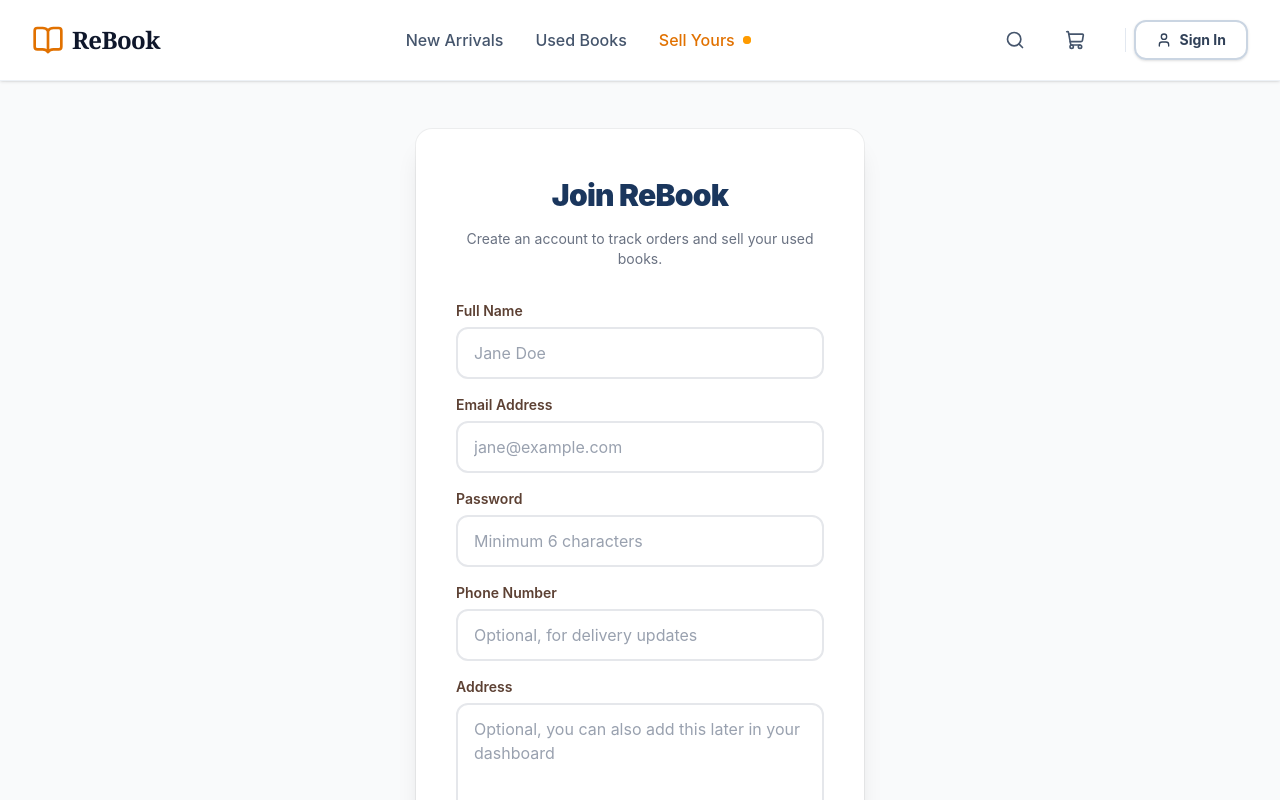
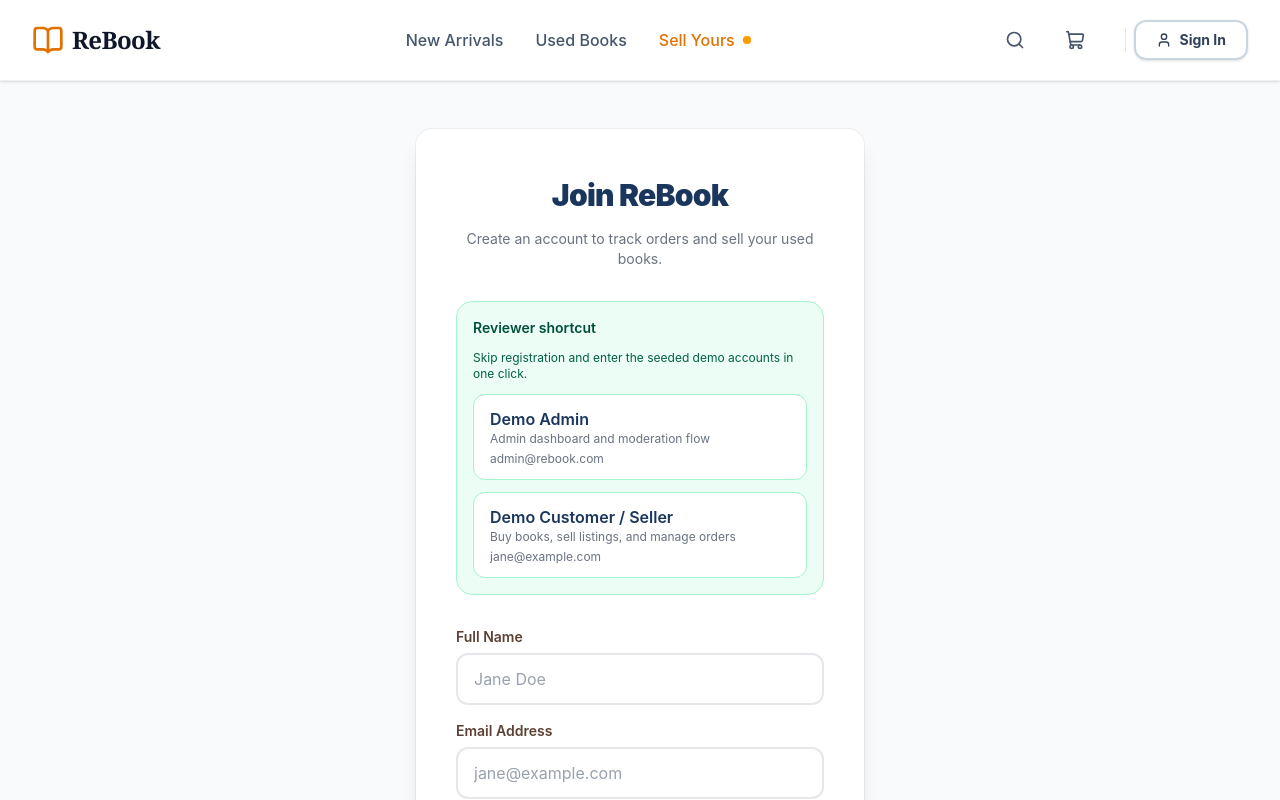
Before and after one commit to SHUBHI-KUMARI/BookStore, a React (Vite) app in the folder frontend/: page /signup in a window 1280 px wide. Shown: the top 800 px of the page. Built offline with nearby package versions, Linux system fonts and the light colour scheme; no server answers.

Commit message:
added demo login for reviewers

```diff
--- /dev/null
+++ b/frontend/src/constants/demoAccounts.ts
@@ -0,0 +1,14 @@
+export const DEMO_ACCOUNTS = [
+  {
+    label: "Demo Admin",
+    roleHint: "Admin dashboard and moderation flow",
+    email: "admin@rebook.com",
+    password: "admin123",
+  },
+  {
+    label: "Demo Customer / Seller",
+    roleHint: "Buy books, sell listings, and manage orders",
+    email: "jane@example.com",
+    password: "seller123",
+  },
+] as const;
--- a/frontend/src/pages/Login.tsx
+++ b/frontend/src/pages/Login.tsx
@@ -3,6 +3,7 @@ import { Link, useNavigate } from "react-router-dom";
 import { useAuth } from "../hooks/useAuth";
 import { Input } from "../components/ui/Input";
 import { Button } from "../components/ui/Button";
+import { DEMO_ACCOUNTS } from "../constants/demoAccounts";
 
 const Login = () => {
   const [email, setEmail] = useState("");
@@ -12,14 +13,34 @@ const Login = () => {
   const { login } = useAuth();
   const navigate = useNavigate();
 
+  const navigateAfterLogin = () => {
+    const role = JSON.parse(localStorage.getItem("user") || "{}")?.role;
+    navigate(role === "ADMIN" ? "/admin" : "/dashboard");
+  };
+
   const handleSubmit = async (e: React.FormEvent) => {
     e.preventDefault();
     setError("");
     setIsSubmitting(true);
     try {
       await login({ email, password });
-      const role = JSON.parse(localStorage.getItem("user") || "{}")?.role;
-      navigate(role === "ADMIN" ? "/admin" : "/dashboard");
+      navigateAfterLogin();
+    } catch (err: unknown) {
+      if (err instanceof Error) setError(err.message);
+    } finally {
+      setIsSubmitting(false);
+    }
+  };
+
+  const handleDemoLogin = async (demo: (typeof DEMO_ACCOUNTS)[number]) => {
+    setError("");
+    setEmail(demo.email);
+    setPassword(demo.password);
+    setIsSubmitting(true);
+
+    try {
+      await login({ email: demo.email, password: demo.password });
+      navigateAfterLogin();
     } catch (err: unknown) {
       if (err instanceof Error) setError(err.message);
     } finally {
@@ -37,6 +58,29 @@ const Login = () => {
           <p className="mt-4 text-center text-sm text-gray-500">
             Sign in to access your account, orders, and saved books.
           </p>
+        </div>
+
+        <div className="rounded-2xl border border-amber-200 bg-amber-50 p-4">
+          <p className="text-sm font-semibold text-amber-900 mb-3">
+            Reviewer demo access
+          </p>
+          <div className="grid gap-3">
+            {DEMO_ACCOUNTS.map((demo) => (
+              <button
+                key={demo.email}
+                type="button"
+                onClick={() => void handleDemoLogin(demo)}
+                disabled={isSubmitting}
+                className="w-full rounded-xl border border-amber-200 bg-white px-4 py-3 text-left transition-colors hover:bg-amber-100 disabled:opacity-60"
+              >
+                <div className="font-semibold text-[var(--color-brand-dark-blue)]">
+                  {demo.label}
+                </div>
+                <div className="text-xs text-gray-500">{demo.roleHint}</div>
+                <div className="text-xs text-gray-500 mt-1">{demo.email}</div>
+              </button>
+            ))}
+          </div>
         </div>
 
         {error && (
--- a/frontend/src/pages/Signup.tsx
+++ b/frontend/src/pages/Signup.tsx
@@ -4,6 +4,7 @@ import { useAuth } from "../hooks/useAuth";
 import { Input } from "../components/ui/Input";
 import { Button } from "../components/ui/Button";
 import { Textarea } from "../components/ui/Textarea";
+import { DEMO_ACCOUNTS } from "../constants/demoAccounts";
 
 const Signup = () => {
   const [name, setName] = useState("");
@@ -13,8 +14,13 @@ const Signup = () => {
   const [address, setAddress] = useState("");
   const [error, setError] = useState("");
   const [isSubmitting, setIsSubmitting] = useState(false);
-  const { register } = useAuth();
+  const { register, login } = useAuth();
   const navigate = useNavigate();
+
+  const navigateAfterLogin = () => {
+    const role = JSON.parse(localStorage.getItem("user") || "{}")?.role;
+    navigate(role === "ADMIN" ? "/admin" : "/dashboard");
+  };
 
   const handleSubmit = async (e: React.FormEvent) => {
     e.preventDefault();
@@ -36,6 +42,20 @@ const Signup = () => {
     }
   };
 
+  const handleDemoLogin = async (demo: (typeof DEMO_ACCOUNTS)[number]) => {
+    setError("");
+    setIsSubmitting(true);
+
+    try {
+      await login({ email: demo.email, password: demo.password });
+      navigateAfterLogin();
+    } catch (err: unknown) {
+      if (err instanceof Error) setError(err.message);
+    } finally {
+      setIsSubmitting(false);
+    }
+  };
+
   return (
     <div className="min-h-[80vh] flex items-center justify-center bg-gray-50 py-12 px-4 sm:px-6 lg:px-8">
       <div className="max-w-md w-full space-y-8 bg-white p-10 rounded-2xl shadow-xl ring-1 ring-black/5">
@@ -46,6 +66,32 @@ const Signup = () => {
           <p className="mt-4 text-center text-sm text-gray-500">
             Create an account to track orders and sell your used books.
           </p>
+        </div>
+
+        <div className="rounded-2xl border border-emerald-200 bg-emerald-50 p-4">
+          <p className="text-sm font-semibold text-emerald-900 mb-3">
+            Reviewer shortcut
+          </p>
+          <p className="text-xs text-emerald-800 mb-3">
+            Skip registration and enter the seeded demo accounts in one click.
+          </p>
+          <div className="grid gap-3">
+            {DEMO_ACCOUNTS.map((demo) => (
+              <button
+                key={demo.email}
+                type="button"
+                onClick={() => void handleDemoLogin(demo)}
+                disabled={isSubmitting}
+                className="w-full rounded-xl border border-emerald-200 bg-white px-4 py-3 text-left transition-colors hover:bg-emerald-100 disabled:opacity-60"
+              >
+                <div className="font-semibold text-[var(--color-brand-dark-blue)]">
+                  {demo.label}
+                </div>
+                <div className="text-xs text-gray-500">{demo.roleHint}</div>
+                <div className="text-xs text-gray-500 mt-1">{demo.email}</div>
+              </button>
+            ))}
+          </div>
         </div>
 
         {error && (
```
